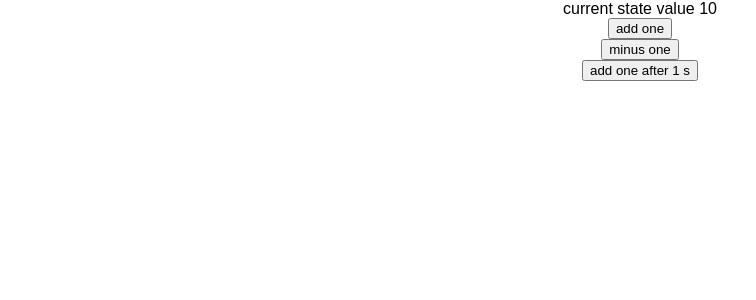
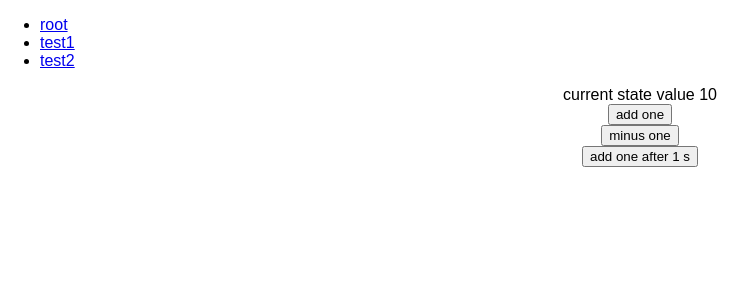
Before and after one commit to wk633/ReactProjectWinter, a React app in the folder project/: page / in a window 1280 px wide. Shown: the top 300 px of the page, without its empty margins (0-756 px from the left). Built offline with nearby package versions, Linux system fonts and the light colour scheme.

Commit message:
simple react router demo

```diff
--- a/project/package.json
+++ b/project/package.json
@@ -7,6 +7,7 @@
     "react": "^16.2.0",
     "react-dom": "^16.2.0",
     "react-redux": "^5.0.6",
+    "react-router-dom": "^4.2.2",
     "redux": "^3.7.2",
     "redux-thunk": "^2.2.0"
   },
@@ -83,7 +84,9 @@
     "presets": [
       "react-app"
     ],
-    "plugins": ["transform-decorators-legacy"]
+    "plugins": [
+      "transform-decorators-legacy"
+    ]
   },
   "eslintConfig": {
     "extends": "react-app"
--- a/project/src/index.js
+++ b/project/src/index.js
@@ -2,6 +2,7 @@ import React from 'react';
 import ReactDOM from 'react-dom';
 import thunk from 'redux-thunk';
 import { Provider } from 'react-redux';
+import {BrowserRouter, Route, Link} from 'react-router-dom';
 import './index.css';
 import App from './App';
 import registerServiceWorker from './registerServiceWorker';
@@ -14,9 +15,28 @@ const reduxDevTools = window.devToolsExtension?window.devToolsExtension():f=>f;
 
 const store = createStore(count, compose(applyMiddleware(thunk), reduxDevTools));
 
+function Test1(){
+    return <h2>test1</h2>
+}
+
+function Test2(){
+    return <h2>test2</h2>
+}
+
 ReactDOM.render((
     <Provider store={store}>
-        <App/>
+        <BrowserRouter>
+            <div>
+                <ul>
+                    <li><Link to='/'>root</Link></li>
+                    <li><Link to='/test1'>test1</Link></li>
+                    <li><Link to='/test2'>test2</Link></li>
+                </ul>
+                <Route path='/' exact component={App}></Route>
+                <Route path='/test1' exact component={Test1}></Route>
+                <Route path='/test2' exact component={Test2}></Route>
+            </div>
+        </BrowserRouter>
     </Provider>
 ), document.getElementById('root'));
 
```
Also changed, not shown: 2 other files (tests, documents, lock files or other folders).
